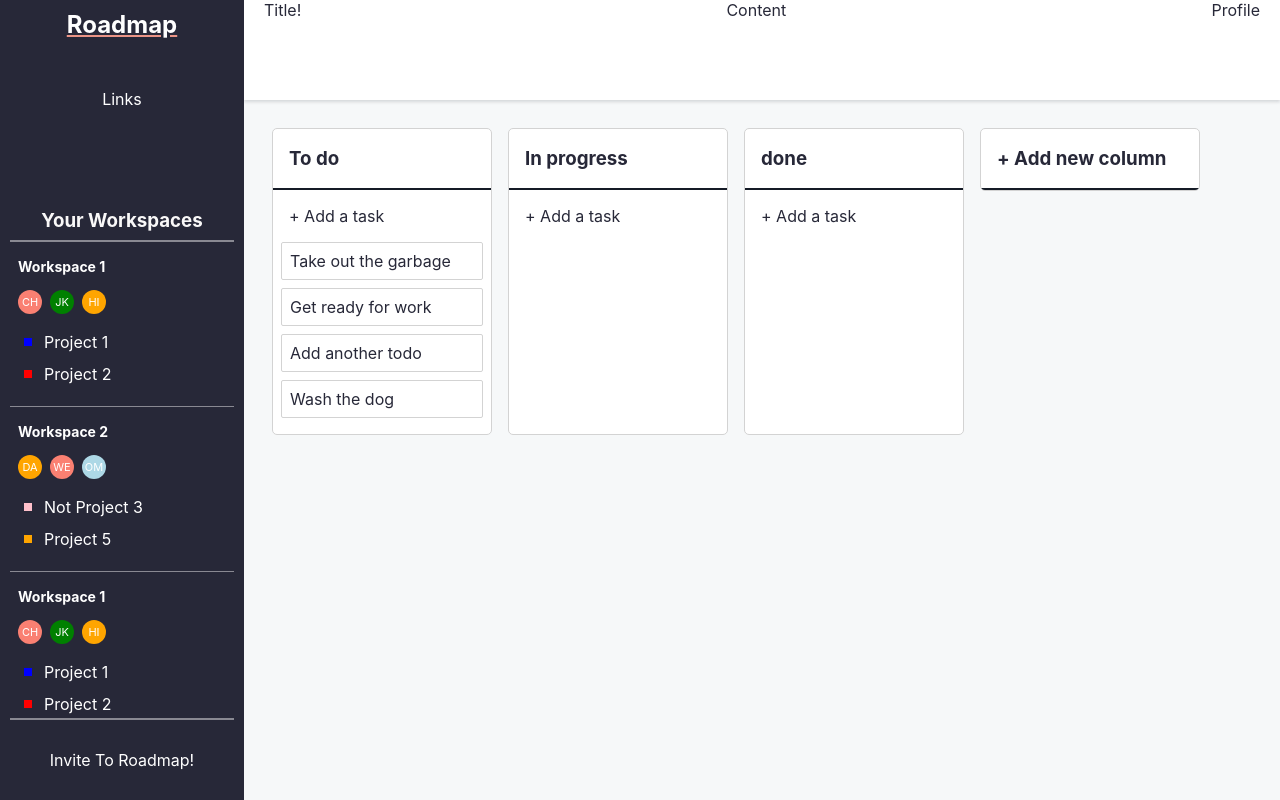
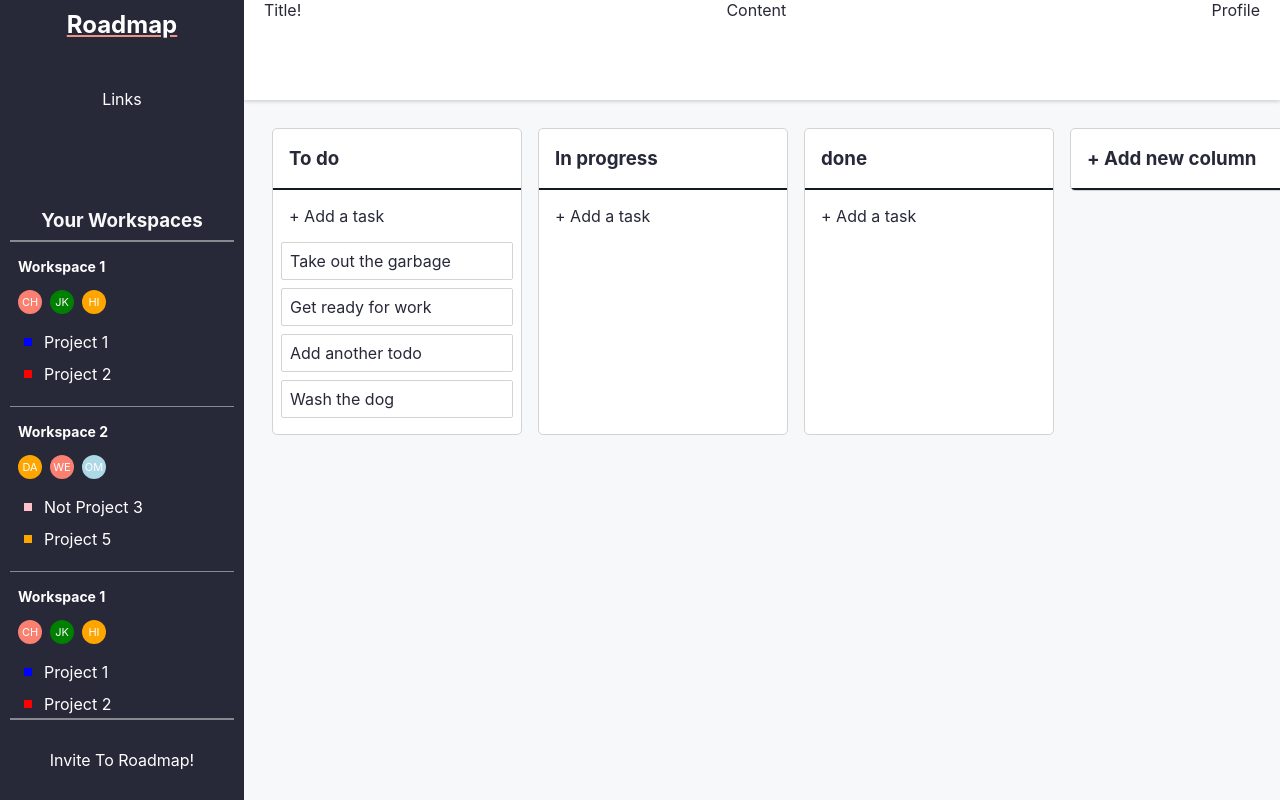
Before and after one commit to Claytonhart/roadmap, a React (Create React App) app: page / in a window 1280 px wide. Built offline with nearby package versions, Linux system fonts and the light colour scheme.

Commit message:
increased task width

```diff
--- a/src/components/board/column/styles.js
+++ b/src/components/board/column/styles.js
@@ -6,7 +6,8 @@ export const Container = styled.div`
   border: 1px solid lightgrey;
   background-color: white;
   border-radius: 5px;
-  width: 220px;
+  width: 250px;
+  min-width: 250px;
 
   display: flex;
   flex-direction: column;
--- a/src/components/board/newColumn/styles.js
+++ b/src/components/board/newColumn/styles.js
@@ -5,8 +5,8 @@ export const Container = styled.div`
   border: 1px solid lightgrey;
   background-color: white;
   border-radius: 5px;
-  width: 220px;
-  min-width: 220px;
+  width: 250px;
+  min-width: 250px;
   display: flex;
   flex-direction: column;
   overflow: hidden;
```
